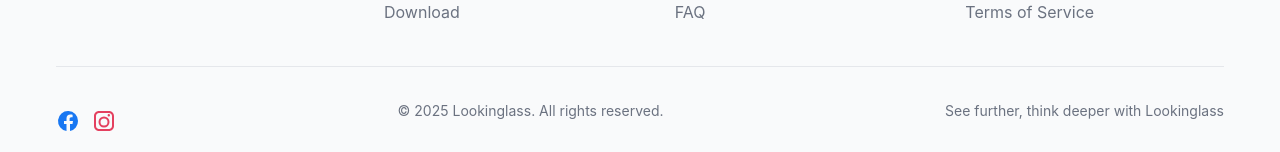
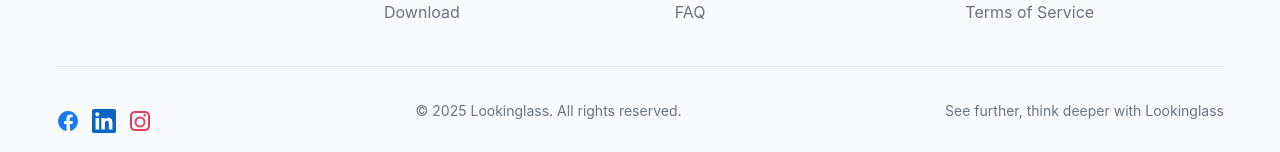
Before and after one commit to HamiltonCory/lookinglass-website, a Jekyll site: the page built from index.html, in a window 1280 px wide and 1400 px high, scrolled down 4043 px. Shown: the part 1245-1397 px from the top of the window. Built offline with Jekyll 4.4.1, drawn with Linux system fonts in a browser that asks for light colours; some web fonts are replaced.

Commit message:
button hover

```diff
--- a/_includes/footer.html
+++ b/_includes/footer.html
@@ -40,6 +40,11 @@
             <path fill="#1877F2" d="M22 12a10 10 0 1 0-11.5 9.9v-7H8v-3h2.5V9.5c0-2.5 1.5-3.9 3.8-3.9 1.1 0 2.3.2 2.3.2v2.5h-1.3c-1.3 0-1.7.8-1.7 1.6V12H17l-.5 3h-2.5v7A10 10 0 0 0 22 12z"/>
           </svg>
         </a>
+        <a href="https://www.linkedin.com/company/lookinglass-ai" target="_blank" aria-label="LinkedIn" class="social-icon linkedin">
+          <svg xmlns="http://www.w3.org/2000/svg" viewBox="0 0 24 24" width="24" height="24">
+            <path fill="#0A66C2" d="M20.447 20.452h-3.554v-5.569c0-1.328-.027-3.037-1.852-3.037-1.853 0-2.136 1.445-2.136 2.939v5.667H9.351V9h3.414v1.561h.046c.477-.9 1.637-1.85 3.37-1.85 3.601 0 4.267 2.37 4.267 5.455v6.286zM5.337 7.433c-1.144 0-2.063-.926-2.063-2.065 0-1.138.92-2.063 2.063-2.063 1.14 0 2.064.925 2.064 2.063 0 1.139-.925 2.065-2.064 2.065zm1.782 13.019H3.555V9h3.564v11.452zM22.225 0H1.771C.792 0 0 .774 0 1.729v20.542C0 23.227.792 24 1.771 24h20.451C23.2 24 24 23.227 24 22.271V1.729C24 .774 23.2 0 22.222 0h.003z"/>
+          </svg>
+        </a>
         <a href="https://www.instagram.com/lookinglass.ai/" target="_blank" aria-label="Instagram" class="social-icon instagram">
           <svg xmlns="http://www.w3.org/2000/svg" viewBox="0 0 24 24" width="24" height="24">
             <path fill="#E4405F" d="M7 2C4.2 2 2 4.2 2 7v10c0 2.8 2.2 5 5 5h10c2.8 0 5-2.2 5-5V7c0-2.8-2.2-5-5-5H7zm10 2c1.6 0 3 1.4 3 3v10c0 1.6-1.4 3-3 3H7c-1.6 0-3-1.4-3-3V7c0-1.6 1.4-3 3-3h10zm-5 3.5A5.5 5.5 0 1 0 17.5 13 5.5 5.5 0 0 0 12 7.5zm0 9A3.5 3.5 0 1 1 15.5 13 3.5 3.5 0 0 1 12 16.5zM18 6.2a1.2 1.2 0 1 1-1.2-1.2A1.2 1.2 0 0 1 18 6.2z"/>
--- a/assets/css/style.css
+++ b/assets/css/style.css
@@ -526,8 +526,8 @@
     color: var(--primary-color);
 }
 
-.cta .btn-primary:hover {
-    background-color: var(--white);
+section.cta .btn-primary:hover {
+    background-color: var(--white) !important;
     color: var(--primary-color) !important;
     transform: translateY(-2px);
     box-shadow: 0 10px 25px rgba(0, 0, 0, 0.3);
```
